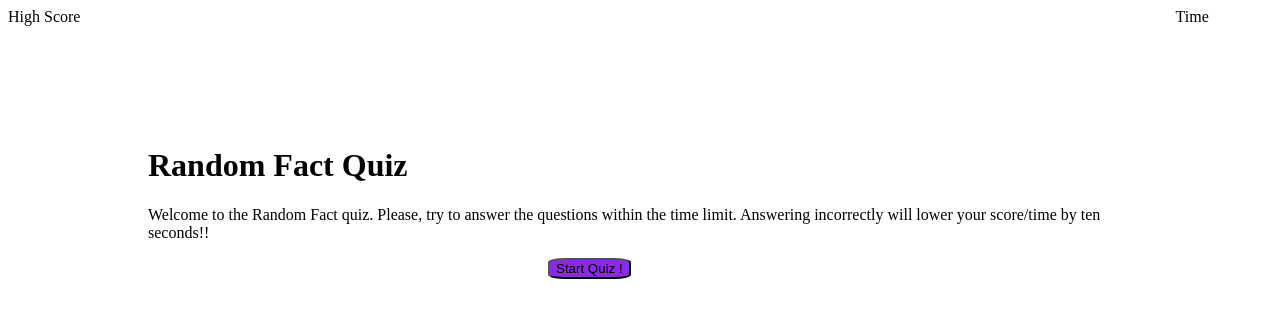
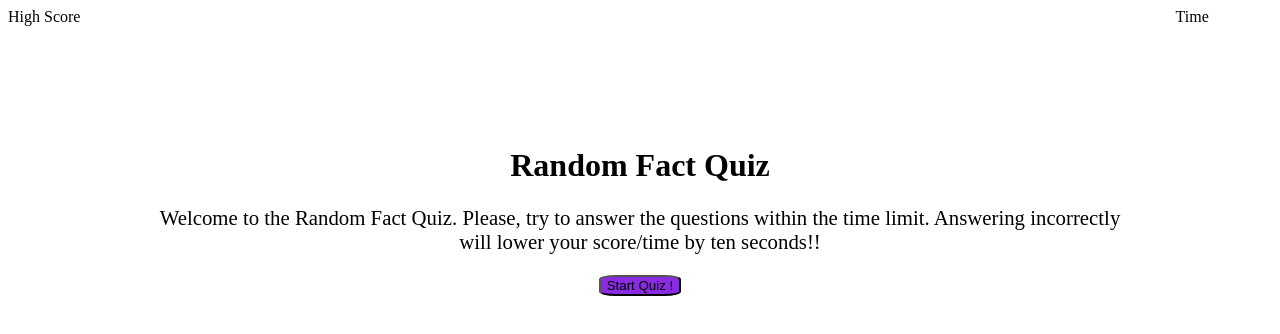
Before and after one commit to ArmandoUg/Homework-4, a plain HTML site: page index.html in a window 1280 px wide. Drawn offline with Linux system fonts and the light colour scheme.

Commit message:
adjusted text size for quizcard element

```diff
--- a/fluff.css
+++ b/fluff.css
@@ -20,9 +20,14 @@ button {
     display: block;
     padding-left: 140px;
     padding-right: 140px;
+    text-align: center;
+    flex-wrap: wrap;
 }
 
-/* added styling to class start button */
-.startbutton {
-    margin-left: 400px;
+.title {
+    font-size: 200%;
 }
+
+.intro {
+    font-size: 130% ;
+}
--- a/index.html
+++ b/index.html
@@ -20,13 +20,13 @@
         </div>
     </header>
     <div class="quizcard">
-        <h1>
+        <h1 class="title">
             <!-- Added Header for starting html -->
             Random Fact Quiz
         </h1>
-        <p>
+        <p class="intro">
             <!-- added Text content for starting html -->
-            Welcome to the Random Fact quiz. Please, try to answer the questions within the time limit. Answering
+            Welcome to the Random Fact Quiz. Please, try to answer the questions within the time limit. Answering
             incorrectly will lower your score/time by ten seconds!!
         </p>
         <!-- added a button -->
```
